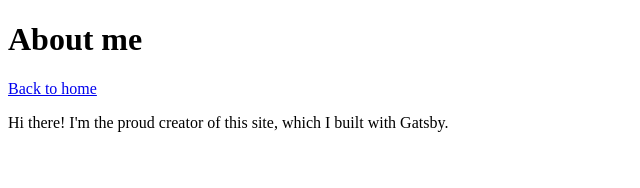
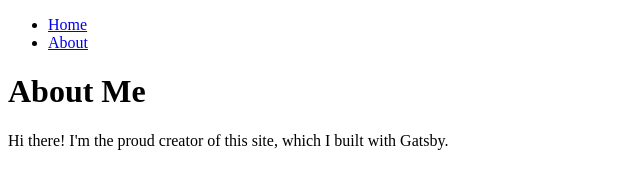
Before and after one commit to mohammedyh/learn-gatsby-blog, a Gatsby site: page /about in a window 1280 px wide. Shown: the whole page, without its empty margins (0-640 px from the left). Built offline with nearby package versions, Linux system fonts and the light colour scheme; Gatsby itself is replaced by a stand-in of ours.

Commit message:
Add layout component

```diff
--- /dev/null
+++ b/src/components/layout.js
@@ -0,0 +1,23 @@
+import { Link } from 'gatsby';
+import React from 'react';
+
+const Layout = ({ children, pageTitle }) => (
+	<div>
+		<nav>
+			<ul>
+				<li>
+					<Link to="/">Home</Link>
+				</li>
+				<li>
+					<Link to="/about">About</Link>
+				</li>
+			</ul>
+		</nav>
+		<main>
+			<h1>{pageTitle}</h1>
+			{children}
+		</main>
+	</div>
+);
+
+export default Layout;
--- a/src/pages/about.js
+++ b/src/pages/about.js
@@ -1,16 +1,14 @@
-import { Link } from 'gatsby';
 import React from 'react';
+import Layout from '../components/layout';
 
 const AboutPage = () => (
-	<main>
-		<h1>About me</h1>
-		<Link to="/">Back to home</Link>
+	<Layout pageTitle="About Me">
 		<p>
 			Hi there! I'm the proud creator of this site, which I built with Gatsby.
 		</p>
-	</main>
+	</Layout>
 );
 
 export default AboutPage;
 
-export const Head = () => <title>About me</title>;
+export const Head = () => <title>About Me</title>;
```
Also changed, not shown: src/pages/index.js (+3 -5 lines).
